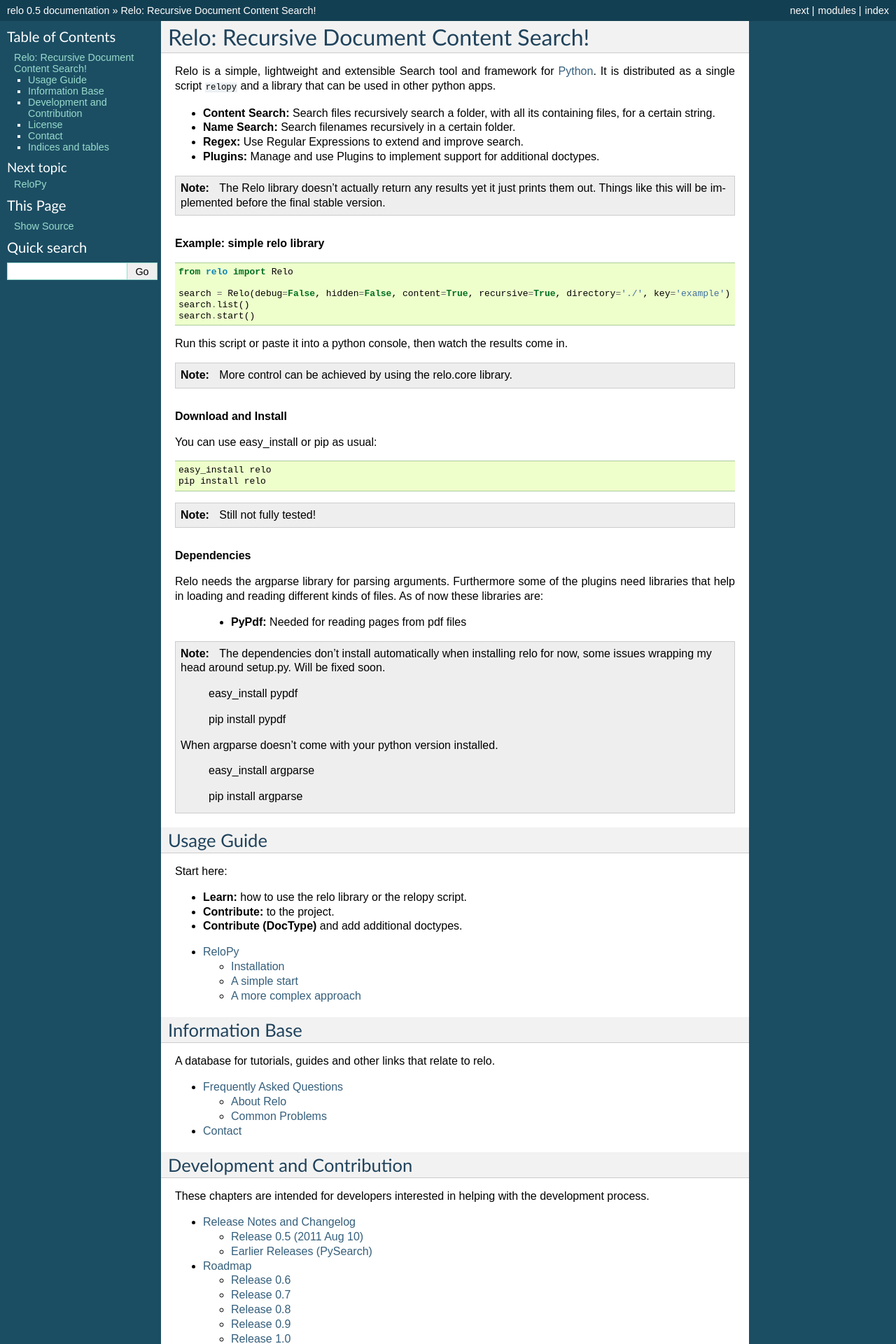
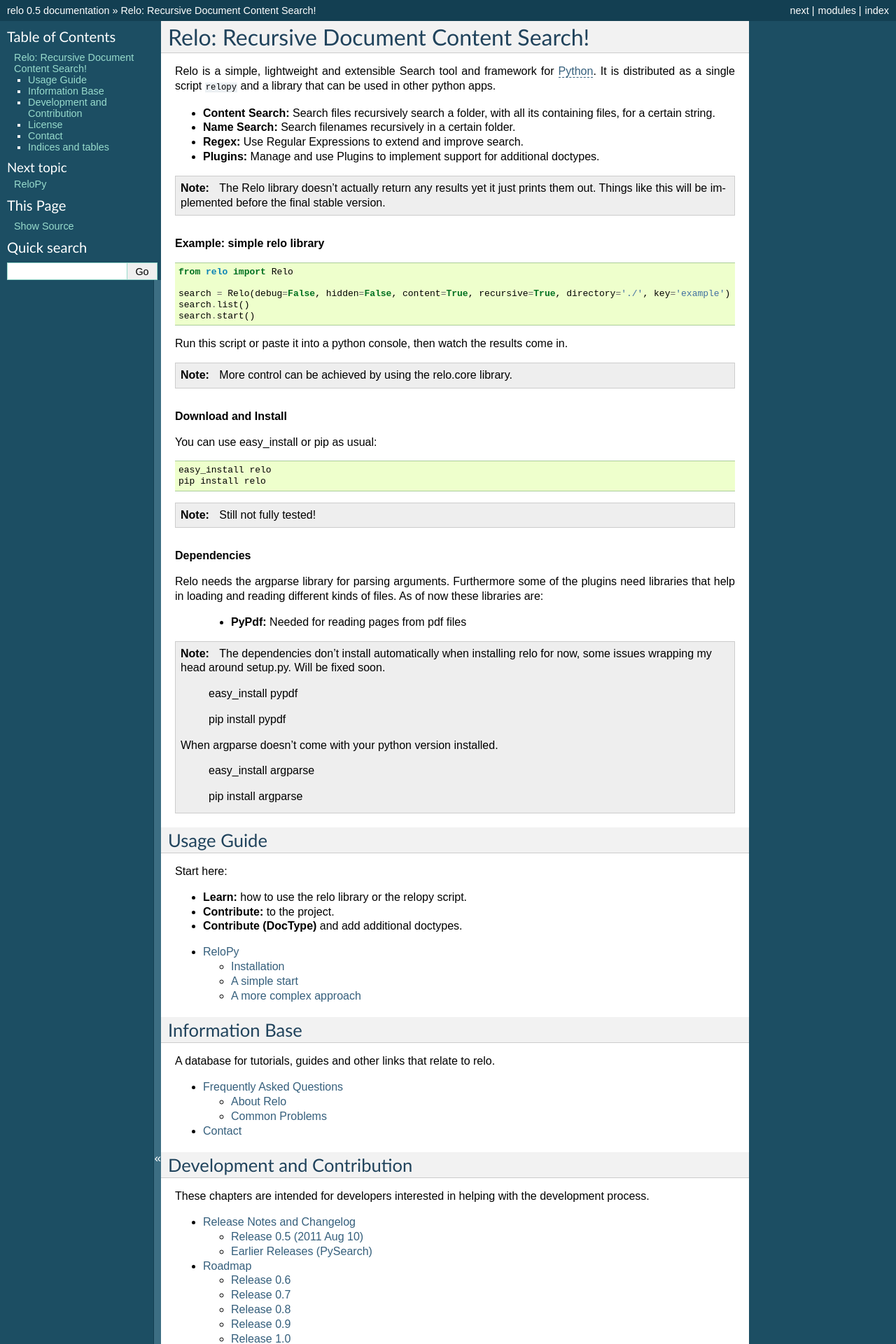
Before and after one commit to cwoebker/relo, a Sphinx documentation site: the page built from docs/index.rst, in a window 1280 px wide. Shown: the top 1920 px of the page at 70% size. Built offline with Sphinx 7.4.7, drawn with Linux system fonts in a browser that asks for light colours.

Commit message:
added some html theme options

```diff
--- a/docs/conf.py
+++ b/docs/conf.py
@@ -96,7 +96,10 @@
 # Theme options are theme-specific and customize the look and feel of a theme
 # further.  For a list of options available for each theme, see the
 # documentation.
-#html_theme_options = {}
+html_theme_options = {
+    "collapsiblesidebar": "true",
+    "externalrefs": "true"
+}
 
 # Add any paths that contain custom themes here, relative to this directory.
 #html_theme_path = []
```
